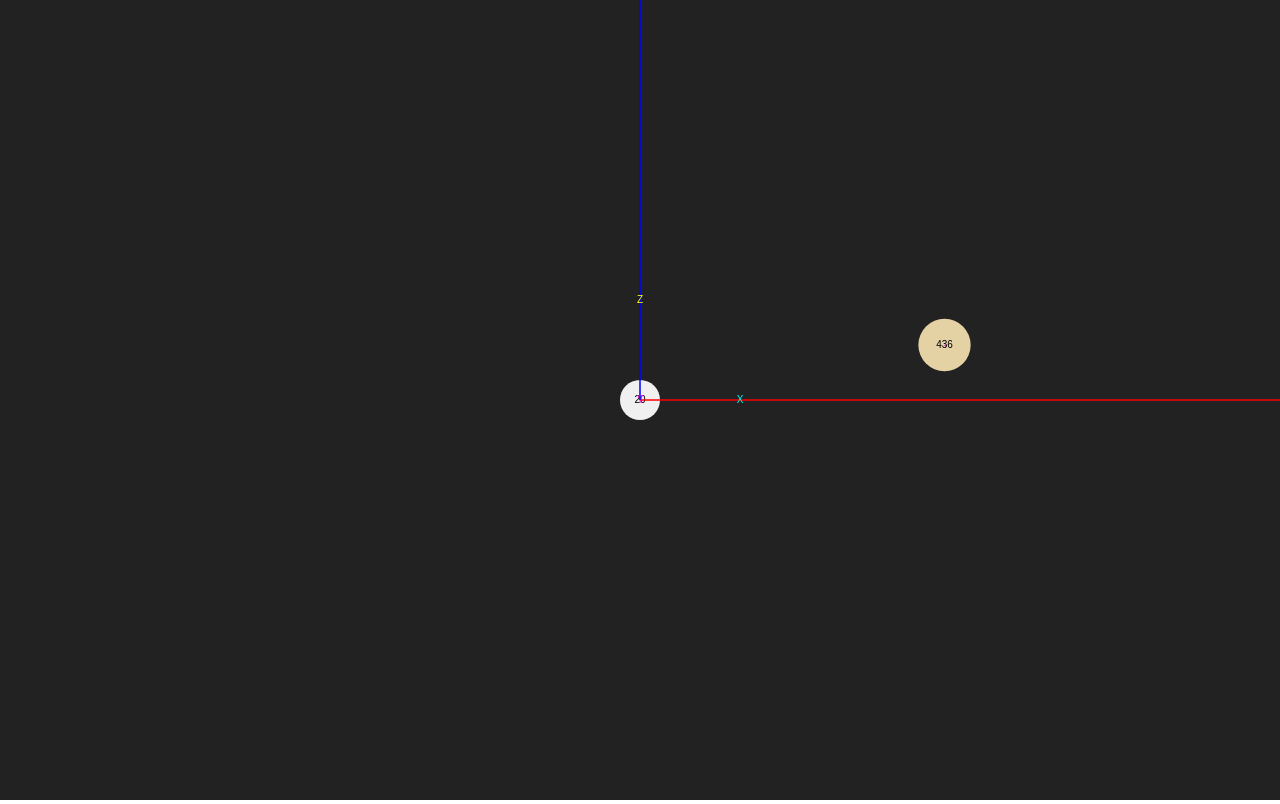
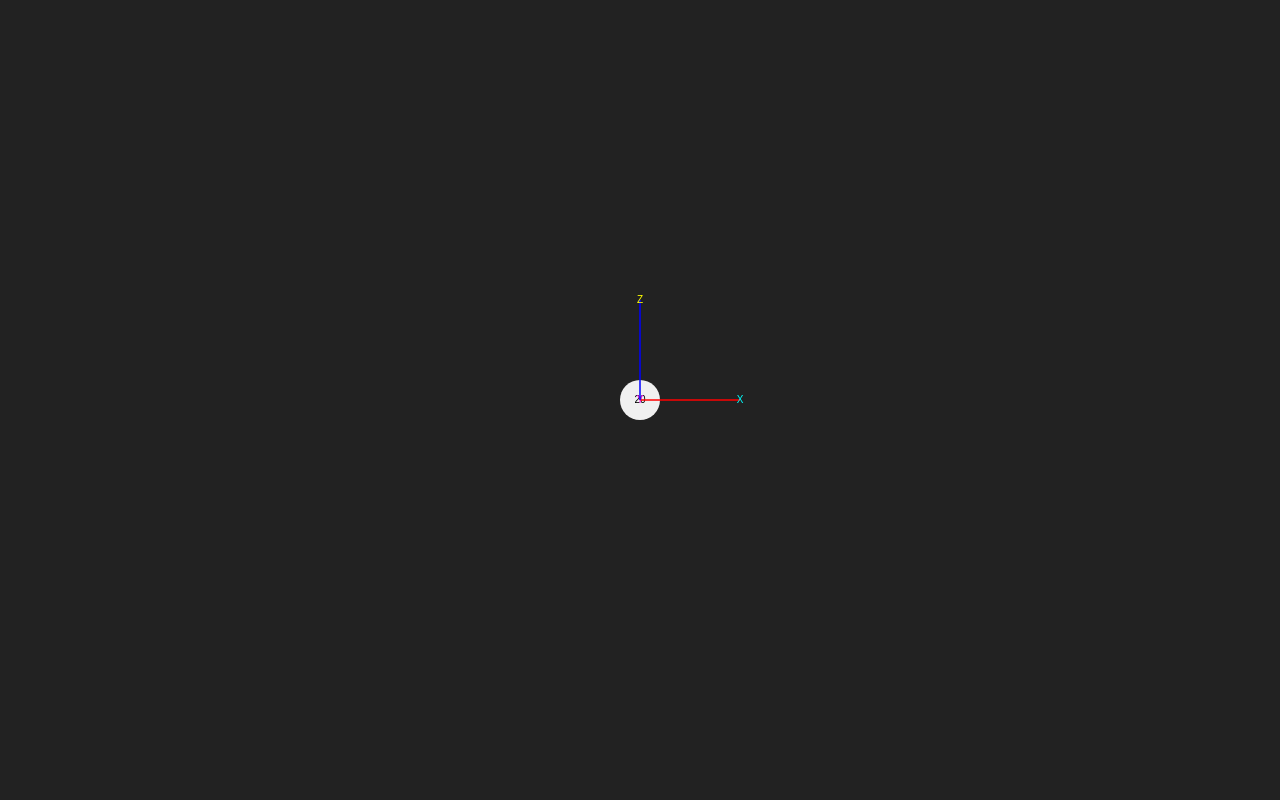
Before and after one commit to delena0702/Planet-System-Simulation, a plain HTML site: page main.html in a window 1280 px wide. Drawn offline with Linux system fonts and the light colour scheme.

Commit message:
Perspective 구현

```diff
--- a/1.js
+++ /dev/null
@@ -1,344 +0,0 @@
-const DEBUG = true;
-let MIN_LENGTH;
-
-window.onload = function () {
-    MIN_LENGTH = Math.min(window.innerWidth, window.innerHeight);
-    let animation = new Animation(document.getElementById('output'));
-    animation.start();
-}
-
-
-
-class Animation {
-    _width = 0|window.innerWidth;
-    _height = 0|window.innerHeight;
-    _count = 0
-    _graphicManager = new OrthographicManager()
-    _sun = new Sun({manager: this._graphicManager})
-
-    _ctx
-    _objs = []
-
-    constructor(canvas) {
-        canvas.width = this._width;
-        canvas.height = this._height;
-
-        let animation = this;
-        canvas.onmousemove = function (e) {
-            animation._graphicManager.move(e.offsetX, e.offsetY);
-            return true;
-        }
-
-        this._ctx = canvas.getContext('2d');
-        this._ctx.translate(this._width / 2, this._height / 2);
-
-        this._ctx.textAlign = "center";
-        this._ctx.textBaseline = "middle";
-
-        this._objs.push(this._sun);
-        if (DEBUG) this._objs.push(new Axes({manager: this._graphicManager}));
-    }
-
-    start() {
-        requestAnimationFrame(this._proc.bind(this));
-    }
-
-    _proc() {
-        this._draw();
-        this._next(++this._count);
-        this._graphicManager.keyMove();
-        requestAnimationFrame(this._proc.bind(this));
-    }
-
-    _draw() {
-        this._drawBackground();
-
-        this._objs.sort((a, b) => a.getPriority() - b.getPriority());
-
-        for (let obj of this._objs)
-            obj.draw(this._ctx);
-    }
-
-    _drawBackground() {
-        this._ctx.save();
-
-        this._ctx.beginPath();
-        this._ctx.fillStyle = "#222222";
-        this._ctx.fillRect(-this._width / 2, -this._height / 2, this._width, this._height);
-
-        this._ctx.restore();
-    }
-
-    _next(count) {
-        for (let i = 0; i < this._objs.length; i++) {
-            let obj = this._objs[i];
-            obj.next(count);
-
-            if (this._sun != obj && obj._pos != undefined && obj._pos.squareSize() <= (this._sun._r + obj._r) ** 2) {
-                this._sun._r += 3;
-                this._objs.splice(i--, 1);
-            }
-        }
-
-        if (count % 200 == 0)
-            this._objs.push(new Planet({manager: this._graphicManager, offset: this._sun._r}));
-    }
-}
-
-
-
-class Planet {
-    _alpha = "EE"
-    _r = 20
-    _g = 0.0002
-    _pos = Vector.randVector(300, 400);
-    _velocity = Planet.makeVelocity(this._pos, 5, 6);
-    _color = `#${new Array(3).fill(0).map(_ => (255 - (0|Math.random() * 128)).toString(16).padStart(2, '0')).join('')}${this._alpha}`
-    _graphicManager
-
-    constructor(obj) {
-        if (!obj) return;
-
-        this._graphicManager = obj.manager;
-        if (obj.offset == undefined) obj.offset = 0;
-        this._pos = Vector.randVector(300 + obj.offset, 400 + obj.offset);
-    }
-
-    draw(ctx) {
-        let pos = this._graphicManager.projection(this._pos);
-        let velocity = this._graphicManager.projection(this._velocity);
-
-        ctx.save();
-
-        ctx.fillStyle = this._color;
-        ctx.beginPath();
-        ctx.arc(pos.x, pos.y, Math.max(0.01, this._r + pos.z / 50), 0, 2 * Math.PI);
-        ctx.closePath();
-        ctx.fill();
-
-        if (DEBUG) {
-            ctx.strokeStyle = "#FF00FF";
-            ctx.beginPath();
-            ctx.moveTo(pos.x, pos.y);
-            var v = velocity.resize(20);
-            ctx.lineTo(pos.x + v.x, pos.y+ v.y);
-            ctx.closePath();
-            ctx.stroke();
-
-            ctx.fillStyle = "#000000";
-            if (pos.squareSize())
-                ctx.fillText(0|Math.sqrt(pos.squareSize()), pos.x, pos.y);
-            else
-                ctx.fillText(this._r, pos.x, pos.y);
-        }
-
-        ctx.restore();
-    }
-
-    next(count) {
-        this._pos = this._pos.plus(this._velocity);
-        this._velocity = this._velocity.plus(this._pos.scalarProduct(-this._g));
-
-        if (count % 10 == 0) {
-            this._velocity = this._velocity.scalarProduct(0.99);
-        }
-    }
-
-    getPriority() {
-        return this._graphicManager.projection(this._pos).z;
-    }
-
-    static makeVelocity(pos, minr, maxr) {
-        if (minr >= maxr) minr = 0;
-
-        while (true) {
-            let v = Vector.randVector(minr, maxr);
-            let inner = pos.unit().innerProduct(v.unit());
-
-            if (inner <= 0.1 && inner >= -0.1)
-                return v;
-        }
-    }
-}
-
-
-
-class Sun extends Planet {
-    constructor(obj) {
-        super(obj);
-
-        super._r = 20
-        super._pos = new Vector(0, 0, 0);
-        super._color = `#FFFFFF${this._alpha}`;
-        super._velocity = new Vector(0, 0, 0);
-    }
-
-    next(count) {}
-
-    getPriority() {
-        return 0;
-    }
-}
-
-
-class Axes {
-    _graphicManager
-
-    constructor(obj) {
-        if (!obj) return;
-
-        this._graphicManager = obj.manager;
-    }
-
-    draw(ctx) {
-        let size = 1000;
-        let textsize = 100;
-
-        ctx.save();
-
-        ctx.strokeStyle = "#FF0000";
-        ctx.beginPath();
-        var v = this._graphicManager.projection(new Vector(1, 0, 0)).resize(size);
-        ctx.moveTo(0, 0);
-        ctx.lineTo(v.x, v.y);
-        ctx.closePath();
-        ctx.stroke();
-
-        ctx.fillStyle = "#00FFFF";
-        ctx.beginPath();
-        var v = this._graphicManager.projection(new Vector(1, 0, 0)).resize(textsize);
-        ctx.fillText("X", v.x, v.y);
-
-        ctx.strokeStyle = "#00FF00";
-        ctx.beginPath();
-        var v = this._graphicManager.projection(new Vector(0, 1, 0)).resize(size);
-        ctx.moveTo(0, 0);
-        ctx.lineTo(v.x, v.y);
-        ctx.closePath();
-        ctx.stroke();
-
-        ctx.fillStyle = "#FF00FF";
-        ctx.beginPath();
-        var v = this._graphicManager.projection(new Vector(0, 1, 0)).resize(textsize);
-        ctx.fillText("Y", v.x, v.y);
-
-        ctx.strokeStyle = "#0000FF";
-        ctx.beginPath();
-        var v = this._graphicManager.projection(new Vector(0, 0, 1)).resize(size);
-        ctx.moveTo(0, 0);
-        ctx.lineTo(v.x, v.y);
-        ctx.closePath();
-        ctx.stroke();
-
-        ctx.fillStyle = "#FFFF00";
-        ctx.beginPath();
-        var v = this._graphicManager.projection(new Vector(0, 0, 1)).resize(textsize);
-        ctx.fillText("Z", v.x, v.y);
-
-        ctx.restore();
-    }
-
-    next() {}
-
-    getPriority() {
-        return 0;
-    }
-}
-
-
-
-class Vector {
-    x
-    y
-    z
-
-    constructor(x, y, z) {
-        this.x = x;
-        this.y = y;
-        this.z = z;
-    }
-
-    squareSize() { return (this.x ** 2) + (this.y ** 2) + (this.z ** 2); }
-
-    unit() { return this.resize(1); }
-    resize(len) {
-        let length = Math.sqrt(this.squareSize());
-        return new Vector(len * this.x / length, len * this.y / length, len * this.z / length);
-    }
-
-    scalarProduct(k) { return new Vector(k * this.x, k * this.y, k * this.z); }
-
-    innerProduct(v) { return this.x * v.x + this.y * v.y + this.z * v.z; }
-    plus(v) { return new Vector(this.x + v.x, this.y + v.y, this.z + v.z); }
-
-    static randVector(minr, maxr) {
-        if (minr >= maxr) minr = 0;
-
-        while (true) {
-            let position = new Array(3).fill(0).map(_ => Math.random() * 2 * maxr - maxr);
-            let squareLength = position.reduce((a, x) => a + x ** 2, 0);
-
-            if (squareLength >= minr**2 && squareLength <= maxr**2)
-                return new Vector(position[0], position[1], position[2]);
-        }
-    }
-}
-
-
-
-class OrthographicManager {
-    _pre
-    _th = Math.PI*3/2
-    _pi = 0
-    keyStat = {}
-
-    constructor() {
-        window.onkeydown = (e) => {this.keyStat[e.key] = true;};
-        window.onkeyup = (e) => {this.keyStat[e.key] = false;};
-    }
-
-    move(x, y) {
-        let [dx, dy] = [0, 0];
-
-        if (this._pre != null) {
-            dx = x - this._pre[0];
-            dy = y - this._pre[1];
-        }
-
-        this._pre = [x, y];
-
-        this._th -= dx / 200;
-        this._pi += dy / 200;
-
-        this.normalize();
-    }
-
-    keyMove() {
-        let [dx, dy] = [0, 0];
-
-        if (this.keyStat['w']) dy--;
-        if (this.keyStat['a']) dx--;
-        if (this.keyStat['s']) dy++;
-        if (this.keyStat['d']) dx++;
-
-        this._th -= dx / 200;
-        this._pi += dy / 200;
-        this.normalize();
-    }
-
-    normalize() {
-        this._th = (this._th + 2 * Math.PI) % (2 * Math.PI);
-        this._pi = Math.max(-Math.PI / 2, Math.min(Math.PI / 2, this._pi));
-    }
-
-    projection(v) {
-        let sin = Math.sin;
-        let cos = Math.cos;
-
-        let s = -sin(this._th)*v.x + cos(this._th)*v.y;
-        let t = sin(this._pi) * cos(this._th) * v.x + sin(this._pi) * sin(this._th) * v.y - cos(this._pi) * v.z;
-        let u = cos(this._pi) * cos(this._th) * v.x + cos(this._pi) * sin(this._th) * v.y + sin(this._pi) * v.z;
-
-        return new Vector(s, t, u);
-    }
-}
--- /dev/null
+++ b/main.js
@@ -0,0 +1,355 @@
+const DEBUG = true;
+let MIN_LENGTH;
+
+window.onload = function () {
+    MIN_LENGTH = Math.min(window.innerWidth, window.innerHeight);
+    let animation = new Animation(document.getElementById('output'));
+    animation.start();
+}
+
+class Animation {
+    width = 0|window.innerWidth;
+    height = 0|window.innerHeight;
+    count = 0
+    graphicManager = new PerspectiveManager()
+    sun = new Sun({manager: this.graphicManager})
+
+    ctx
+    objs = []
+
+    constructor(canvas) {
+        canvas.width = this.width;
+        canvas.height = this.height;
+
+        let animation = this;
+        canvas.onmousemove = function (e) {
+            animation.graphicManager.move(e.offsetX, e.offsetY);
+            return true;
+        }
+
+        this.ctx = canvas.getContext('2d');
+        this.ctx.translate(this.width / 2, this.height / 2);
+
+        this.ctx.textAlign = "center";
+        this.ctx.textBaseline = "middle";
+
+        this.objs.push(this.sun);
+        if (DEBUG) this.objs.push(new Axes({manager: this.graphicManager}));
+    }
+
+    start() {
+        requestAnimationFrame(this.proc.bind(this));
+    }
+
+    proc() {
+        this.draw();
+        this.next(++this.count);
+        this.graphicManager.keyMove();
+        requestAnimationFrame(this.proc.bind(this));
+    }
+
+    draw() {
+        this.drawBackground();
+
+        this.objs.sort((a, b) => a.getPriority() - b.getPriority());
+
+        for (let obj of this.objs)
+            obj.draw(this.ctx);
+    }
+
+    drawBackground() {
+        this.ctx.save();
+
+        this.ctx.beginPath();
+        this.ctx.fillStyle = "#222222";
+        this.ctx.fillRect(-this.width / 2, -this.height / 2, this.width, this.height);
+
+        this.ctx.restore();
+    }
+
+    next(count) {
+        for (let i = 0; i < this.objs.length; i++) {
+            let obj = this.objs[i];
+            obj.next(count);
+
+            if (this.sun != obj && obj.pos != undefined && obj.pos.squareSize() <= (this.sun.r + obj.r) ** 2) {
+                this.sun.r += 3;
+                this.graphicManager.baseLength += 3;
+                this.objs.splice(i--, 1);
+            }
+        }
+
+        if (count % 200 == 0)
+            this.objs.push(new Planet({manager: this.graphicManager, offset: this.sun.r}));
+    }
+}
+
+class Planet {
+    alpha = "EE"
+    r = 20
+    g = 0.0002
+    pos = Vector.randVector(300, 400);
+    velocity = Planet.makeVelocity(this.pos, 5, 6);
+    color = `#${new Array(3).fill(0).map(_ => (255 - (0|Math.random() * 128)).toString(16).padStart(2, '0')).join('')}${this.alpha}`
+    graphicManager
+
+    constructor(obj) {
+        if (!obj) return;
+
+        this.graphicManager = obj.manager;
+        if (obj.offset == undefined) obj.offset = 0;
+        this.pos = Vector.randVector(300 + obj.offset, 400 + obj.offset);
+    }
+
+    draw(ctx) {
+        let pos = this.graphicManager.projection(this.pos);
+        let velocityPos = this.graphicManager.projection(this.pos.plus(this.velocity.resize(20)));
+
+        if (pos.z >= 0) return;
+
+        ctx.save();
+
+        ctx.fillStyle = this.color;
+        ctx.beginPath();
+        ctx.arc(pos.x, pos.y, this.r * PerspectiveManager.screenLength / pos.z, 0, 2 * Math.PI);
+        ctx.closePath();
+        ctx.fill();
+
+        if (DEBUG && velocityPos.z < 0) {
+            ctx.strokeStyle = "#FF00FF";
+            ctx.beginPath();
+            ctx.moveTo(pos.x, pos.y);
+            ctx.lineTo(velocityPos.x, velocityPos.y);
+            ctx.closePath();
+            ctx.stroke();
+
+            ctx.fillStyle = "#000000";
+            if (pos.squareSize())
+                ctx.fillText(0|Math.sqrt(pos.squareSize()), pos.x, pos.y);
+            else
+                ctx.fillText(0 | this.r * PerspectiveManager.screenLength / pos.z, pos.x, pos.y);
+        }
+
+        ctx.restore();
+    }
+
+    next(count) {
+        this.pos = this.pos.plus(this.velocity);
+        this.velocity = this.velocity.plus(this.pos.scalarProduct(-this.g));
+
+        if (count % 10 == 0) {
+            this.velocity = this.velocity.scalarProduct(0.99);
+        }
+    }
+
+    getPriority() {
+        return this.graphicManager.projection(this.pos).z;
+    }
+
+    static makeVelocity(pos, minr, maxr) {
+        if (minr >= maxr) minr = 0;
+
+        while (true) {
+            let v = Vector.randVector(minr, maxr);
+            let inner = pos.unit().innerProduct(v.unit());
+
+            if (inner <= 0.1 && inner >= -0.1)
+                return v;
+        }
+    }
+}
+
+class Sun extends Planet {
+    constructor(obj) {
+        super(obj);
+
+        super.r = 20
+        super.pos = new Vector(0, 0, 0);
+        super.color = `#FFFFFF${this.alpha}`;
+        super.velocity = new Vector(0, 0, 0);
+    }
+
+    draw(ctx) {
+        super.draw(ctx);
+
+        let pos = this.graphicManager.projection(this.pos);
+        ctx.save();
+        ctx.fillText(this.r, pos.x, pos.y);
+        ctx.restore();
+    }
+
+    next(count) {}
+}
+
+class Axes {
+    graphicManager
+
+    constructor(obj) {
+        if (!obj) return;
+
+        this.graphicManager = obj.manager;
+    }
+
+    draw(ctx) {
+        let size = 100;
+        let textsize = 100;
+
+        ctx.save();
+
+        var v = this.graphicManager.projection(new Vector(1, 0, 0).resize(size));
+        if (v.z < 0) {
+            ctx.strokeStyle = "#FF0000";
+            ctx.beginPath();
+            ctx.moveTo(0, 0);
+            ctx.lineTo(v.x, v.y);
+            ctx.closePath();
+            ctx.stroke();
+
+            ctx.fillStyle = "#00FFFF";
+            ctx.beginPath();
+            var v = this.graphicManager.projection(new Vector(1, 0, 0).resize(textsize));
+            ctx.fillText("X", v.x, v.y);
+        }
+
+        var v = this.graphicManager.projection(new Vector(0, 1, 0).resize(size));
+        if (v.z < 0) {
+            ctx.strokeStyle = "#00FF00";
+            ctx.beginPath();
+            ctx.moveTo(0, 0);
+            ctx.lineTo(v.x, v.y);
+            ctx.closePath();
+            ctx.stroke();
+
+            ctx.fillStyle = "#FF00FF";
+            ctx.beginPath();
+            var v = this.graphicManager.projection(new Vector(0, 1, 0).resize(textsize));
+            ctx.fillText("Y", v.x, v.y);
+        }
+
+        var v = this.graphicManager.projection(new Vector(0, 0, 1).resize(size));
+        if (v.z < 0) {
+            ctx.strokeStyle = "#0000FF";
+            ctx.beginPath();
+            ctx.moveTo(0, 0);
+            ctx.lineTo(v.x, v.y);
+            ctx.closePath();
+            ctx.stroke();
+
+            ctx.fillStyle = "#FFFF00";
+            ctx.beginPath();
+            var v = this.graphicManager.projection(new Vector(0, 0, 1).resize(textsize));
+            ctx.fillText("Z", v.x, v.y);
+        }
+
+        ctx.restore();
+    }
+
+    next() {}
+
+    getPriority() {
+        return this.graphicManager.projection(new Vector(0, 0, 0)).z;
+    }
+}
+
+class Vector {
+    x
+    y
+    z
+
+    constructor(x, y, z) {
+        this.x = x;
+        this.y = y;
+        this.z = z;
+    }
+
+    squareSize() { return (this.x ** 2) + (this.y ** 2) + (this.z ** 2); }
+
+    unit() { return this.resize(1); }
+    resize(len) {
+        let length = Math.sqrt(this.squareSize());
+        return new Vector(len * this.x / length, len * this.y / length, len * this.z / length);
+    }
+
+    scalarProduct(k) { return new Vector(k * this.x, k * this.y, k * this.z); }
+
+    innerProduct(v) { return this.x * v.x + this.y * v.y + this.z * v.z; }
+    plus(v) { return new Vector(this.x + v.x, this.y + v.y, this.z + v.z); }
+
+    static randVector(minr, maxr) {
+        if (minr >= maxr) minr = 0;
+
+        while (true) {
+            let position = new Array(3).fill(0).map(_ => Math.random() * 2 * maxr - maxr);
+            let squareLength = position.reduce((a, x) => a + x ** 2, 0);
+
+            if (squareLength >= minr**2 && squareLength <= maxr**2)
+                return new Vector(position[0], position[1], position[2]);
+        }
+    }
+}
+
+class PerspectiveManager {
+    static screenLength = -300
+    baseLength = 300
+    pre
+    th = Math.PI*3/2
+    pi = 0
+    keyStat = {}
+
+    constructor() {
+        window.onkeydown = (e) => {this.keyStat[e.key] = true;};
+        window.onkeyup = (e) => {this.keyStat[e.key] = false;};
+    }
+
+    move(x, y) {
+        let [dx, dy] = [0, 0];
+
+        if (this.pre != null) {
+            dx = x - this.pre[0];
+            dy = y - this.pre[1];
+        }
+
+        this.pre = [x, y];
+
+        this.th -= dx / 200;
+        this.pi += dy / 200;
+
+        this.normalize();
+    }
+
+    keyMove() {
+        let [dx, dy] = [0, 0];
+
+        if (this.keyStat['w']) dy--;
+        if (this.keyStat['a']) dx--;
+        if (this.keyStat['s']) dy++;
+        if (this.keyStat['d']) dx++;
+
+        this.th -= dx / 200;
+        this.pi += dy / 200;
+        this.normalize();
+    }
+
+    normalize() {
+        this.th = (this.th + 2 * Math.PI) % (2 * Math.PI);
+        this.pi = Math.max(-Math.PI / 2, Math.min(Math.PI / 2, this.pi));
+    }
+
+    projection(v) {
+        let sin = Math.sin;
+        let cos = Math.cos;
+        let basePosition = new Vector(
+            cos(this.pi) * cos(this.th),
+            cos(this.pi) * sin(this.th),
+            sin(this.pi)
+        ).resize(-this.baseLength);
+        v = v.plus(basePosition);
+
+        let s = -sin(this.th)*v.x + cos(this.th)*v.y;
+        let t = sin(this.pi) * cos(this.th) * v.x + sin(this.pi) * sin(this.th) * v.y - cos(this.pi) * v.z;
+        let u = cos(this.pi) * cos(this.th) * v.x + cos(this.pi) * sin(this.th) * v.y + sin(this.pi) * v.z;
+
+        if (u == 0) u = Number.MIN_VALUE;
+        return new Vector(s * PerspectiveManager.screenLength / u, t * PerspectiveManager.screenLength / u, u);
+    }
+}
```
Also changed, not shown: main.html (renamed from 1.html, +2 -1 lines), 1 other file.
